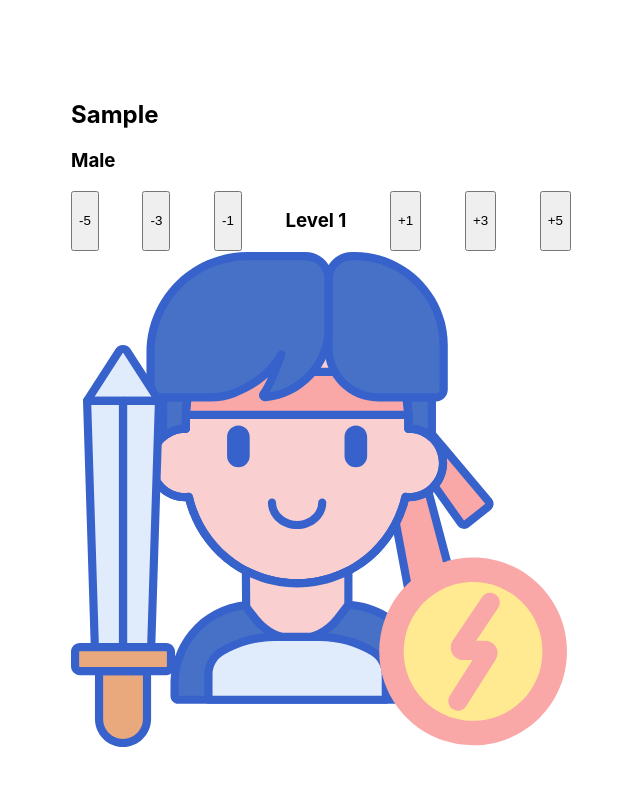
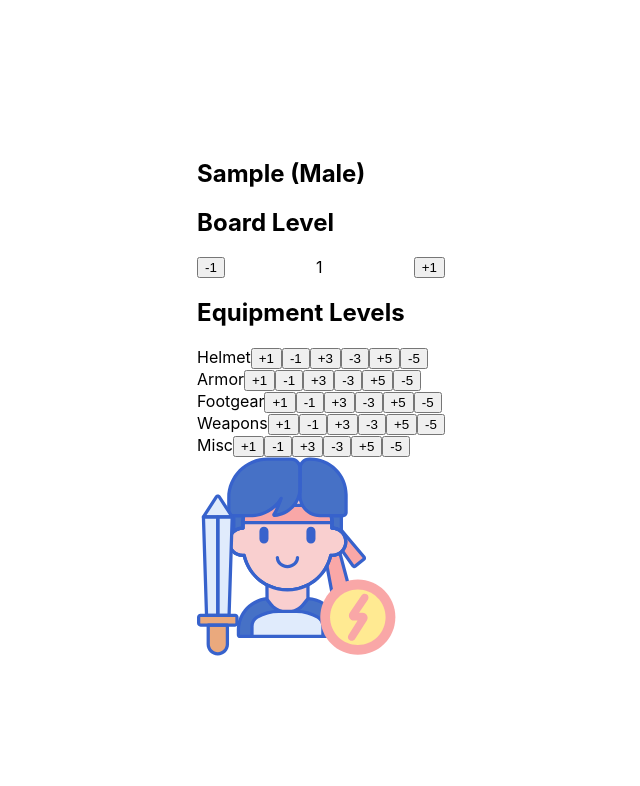
Before and after one commit to CodeyPacker/munchkin, a Next.js app: page / in a window 1280 px wide. Both pictures are taken after typing "Sample" into the empty fields and a click on the button "Submit". Shown: the top 786 px of the page, without its empty margins (319-959 px from the left). Built offline with nearby package versions, Linux system fonts and the light colour scheme.

Commit message:
Added an equipment component, refactored some stuff and things

```diff
--- a/components/CharacterScreen.js
+++ b/components/CharacterScreen.js
@@ -1,25 +1,32 @@
 import _JSXStyle from "styled-jsx/style";
 import Image from "next/image";
-const CharacterScreen = ({ playerLevel, handlePlayerLevelChange, name, gender, activeScreen }) => {
+import Equipment from "./Equipment";
+console.log(Equipment);
+
+const CharacterScreen = ({ playerLevel, handleLevelChange, name, gender, activeScreen, equipmentLevel }) => {
   console.log(activeScreen);
   return (
     <div className={activeScreen !== "character-screen" ? "hide" : "show"}>
-      <h2>{name}</h2>
-      <h3>{gender} </h3>
+      <h2>{name} ({gender})</h2>
+      <h2>Board Level</h2>
       <div className="character-level">
-        <button onClick={() => handlePlayerLevelChange(-5)}>-5</button>
-        <button onClick={() => handlePlayerLevelChange(-3)}>-3</button>
-        <button onClick={() => handlePlayerLevelChange(-1)}>-1</button>
-        <h3>Level {playerLevel}</h3>
-        <button onClick={() => handlePlayerLevelChange(1)}>+1</button>
-        <button onClick={() => handlePlayerLevelChange(3)}>+3</button>
-        <button onClick={() => handlePlayerLevelChange(5)}>+5</button>
+        <button onClick={() => handleLevelChange("setPlayerLevel", -1)}>-1</button>
+        <span>{playerLevel}</span>
+        <button onClick={() => handleLevelChange(1)}>+1</button>
+      </div>
+      <div className="character-power">
+        <h2>Equipment Levels</h2>
+        <Equipment type="Helmet"/>
+        <Equipment type="Armor"/>
+        <Equipment type="Footgear"/>
+        <Equipment type="Weapons"/>
+        <Equipment type="Misc"/>
       </div>
       <Image
         className="player-icon"
         src="/player.svg"
-        width={500}
-        height={500}
+        width={200}
+        height={200}
       />
       <style global jsx>{`
         .character-level {
--- /dev/null
+++ b/components/Equipment.js
@@ -0,0 +1,15 @@
+const Equipment = ({type}) => {
+  return (
+    <div>
+      <span>{type}</span>
+      <button onClick={() => handleLevelChange("setEquipment", +1)}>+1</button>
+      <button onClick={() => handleLevelChange("setEquipmentLevel", -1)}>-1</button>
+      <button onClick={() => handleLevelChange("setEquipmentLevel", +3)}>+3</button>
+      <button onClick={() => handleLevelChange("setEquipmentLevel", -3)}>-3</button>
+      <button onClick={() => handleLevelChange("setEquipmentLevel", +5)}>+5</button>
+      <button onClick={() => handleLevelChange("setEquipmentLevel", -5)}>-5</button>
+    </div>
+  )
+}
+
+export default Equipment
--- a/pages/index.js
+++ b/pages/index.js
@@ -6,30 +6,29 @@ import { useState } from "react";
 
 export default function Home() {
   const [playerLevel, setPlayerLevel] = useState(1);
+  const [equipmentLevel, setEquipmentLevel] = useState(0);
   const [name, setName] = useState("Melvin");
   const [gender, setGender] = useState("Male");
   const [activeScreen, setActiveScreen] = useState("character-setup");
-  console.log(activeScreen);
-  function handleSetActiveScreen(event, targetScreen) {
+
+  const handleSetActiveScreen = (event, targetScreen) => {
     event.preventDefault();
     setActiveScreen((prevScreen) => (prevScreen = targetScreen))
   }
 
-  function handlePlayerLevelChange(amount) {
-    setPlayerLevel((prevLevel) => prevLevel + amount);
+  const handleLevelChange = (stateHook, amount) => {
+    if (stateHook === "setPlayerLevel") {
+      setPlayerLevel((prevLevel) => prevLevel + amount);
+    }
+
+    if (stateHook === "setEquipmentLevel") {
+      setEquipmentLevel((prevLevel) => prevLevel + amount);
+    }
   }
 
-  function handleFormSubmit(e) {
-    e.preventDefault()
-  }
-
-  function handleSetName(e) {
-    setName(e.target.value);
-  }
-
-  function handleSetGender(e) {
-    setGender(e.target.value);
-  }
+  const handleFormSubmit = e => e.preventDefault()
+  const handleSetName = e => setName(e.target.value);
+  const handleSetGender = e => setGender(e.target.value);
 
   return (
     <div className={styles.container}>
@@ -47,8 +46,9 @@ export default function Home() {
           handleSetActiveScreen={handleSetActiveScreen}
         />
         <CharacterScreen
+          equipmentLevel={equipmentLevel}
           activeScreen={activeScreen}
-          handlePlayerLevelChange={handlePlayerLevelChange}
+          handleLevelChange={handleLevelChange}
           playerLevel={playerLevel}
           gender={gender}
           name={name}
```
